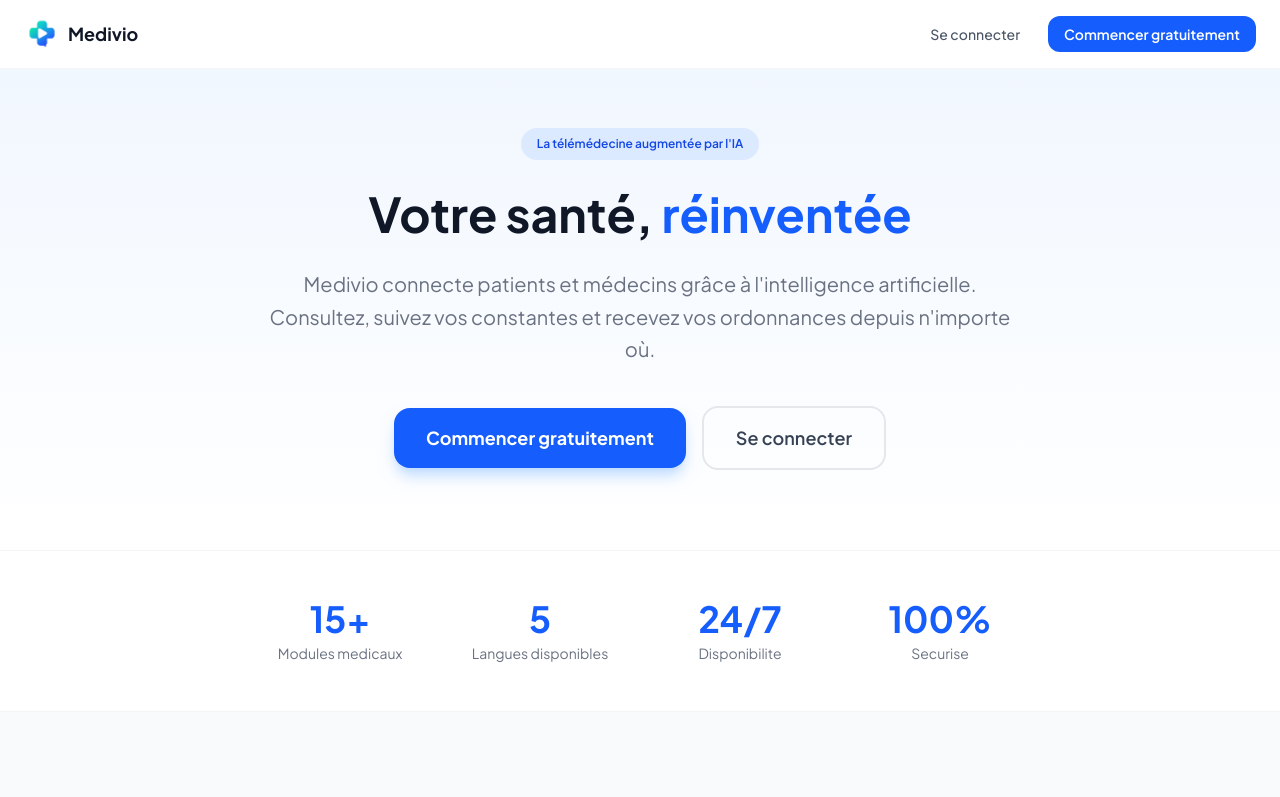
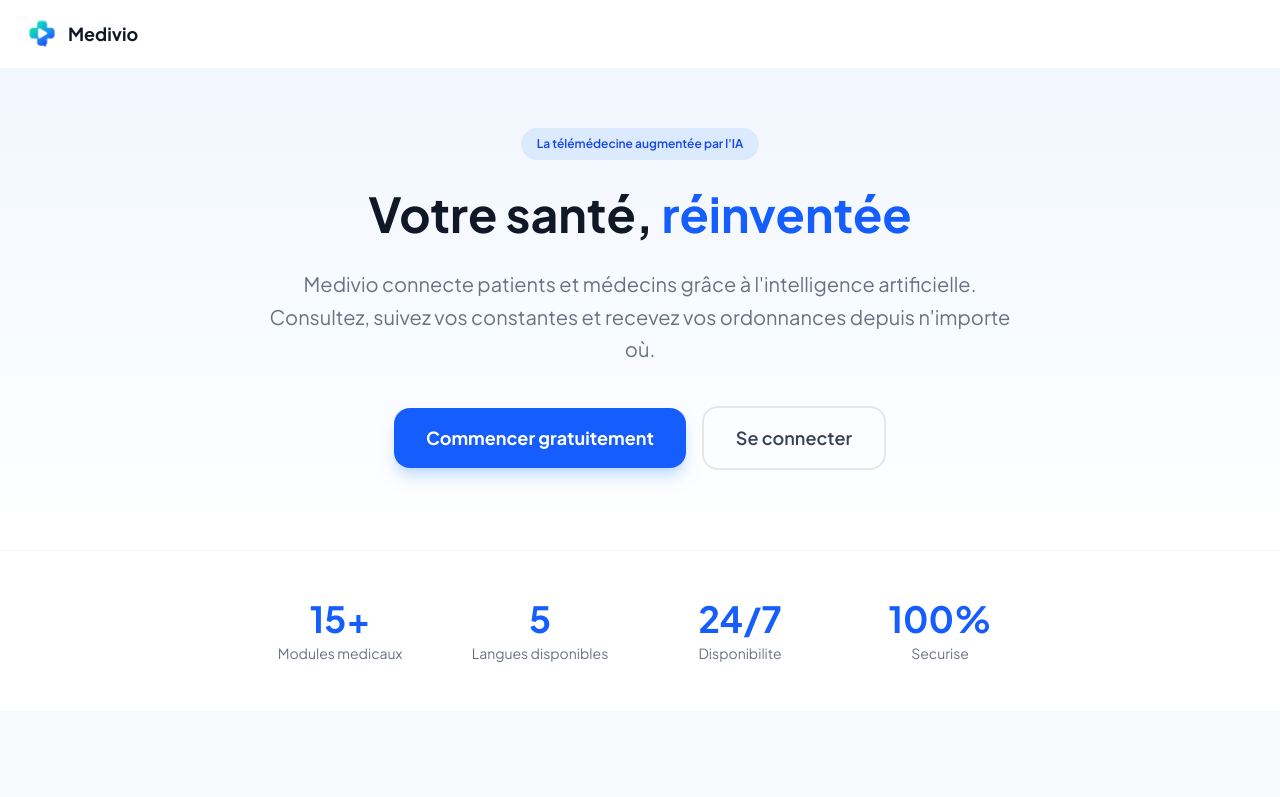
Before and after one commit to All185/medivio-frontend, a Next.js app: page / in a window 1280 px wide. Shown: the top 797 px of the page. Built offline with nearby package versions, Linux system fonts and the light colour scheme.

Commit message:
fix: suppression boutons header page accueil

```diff
--- a/app/page.tsx
+++ b/app/page.tsx
@@ -34,14 +34,7 @@ export default function RootPage() {
           <Image src="/logo.png" alt="Medivio" width={36} height={36} />
           <span className="font-bold text-gray-900 text-lg">Medivio</span>
         </div>
-        <div className="flex items-center gap-3">
-          <button onClick={() => router.push('/login')} className="text-sm text-gray-600 hover:text-gray-900 font-medium px-4 py-2 rounded-xl hover:bg-gray-50 transition-colors">
-            Se connecter
-          </button>
-          <button onClick={() => router.push('/register')} className="text-sm bg-blue-600 hover:bg-blue-700 text-white font-semibold px-4 py-2 rounded-xl transition-colors">
-            Commencer gratuitement
-          </button>
-        </div>
+
       </header>
 
       <section className="pt-32 pb-20 px-6 text-center bg-gradient-to-b from-blue-50 to-white">
```
